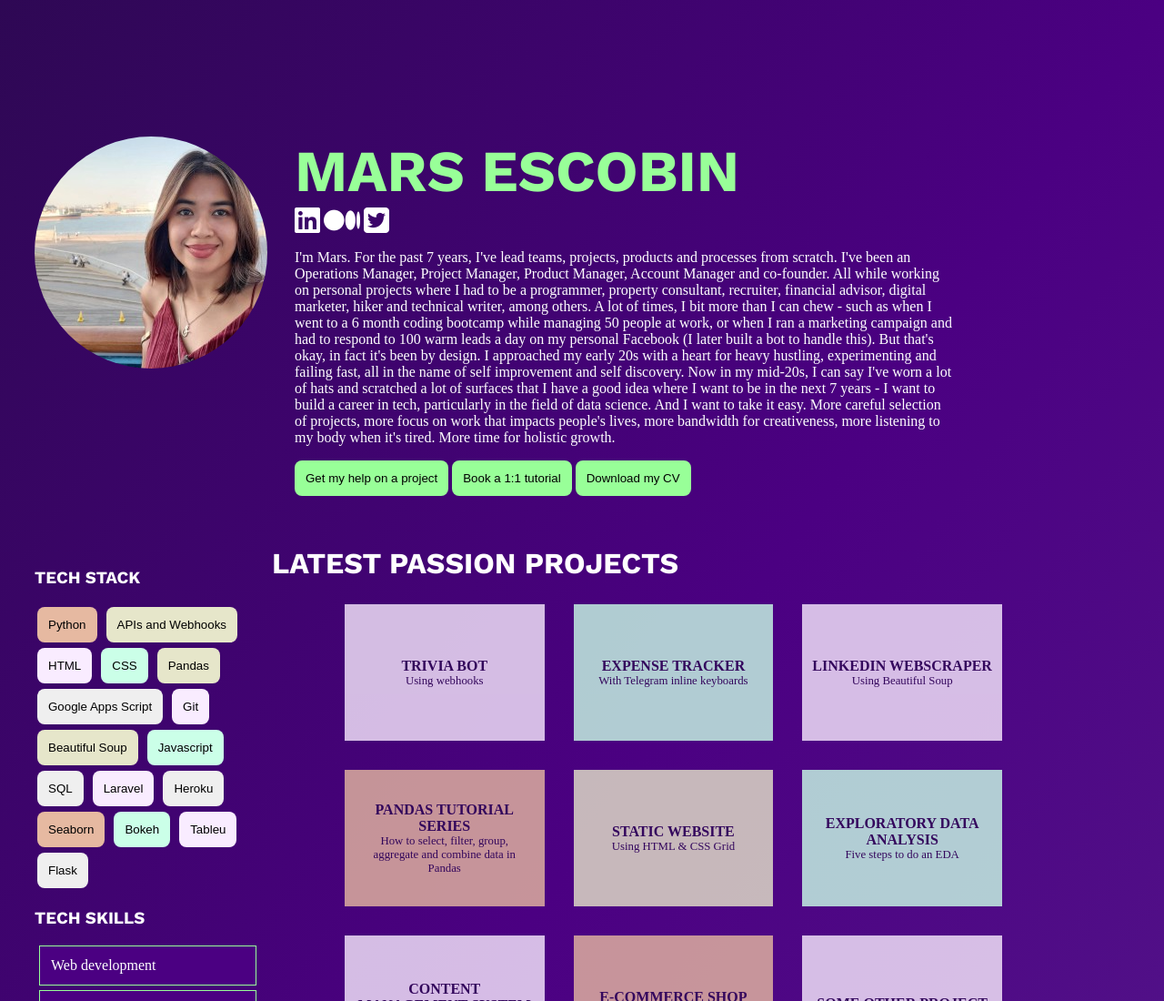
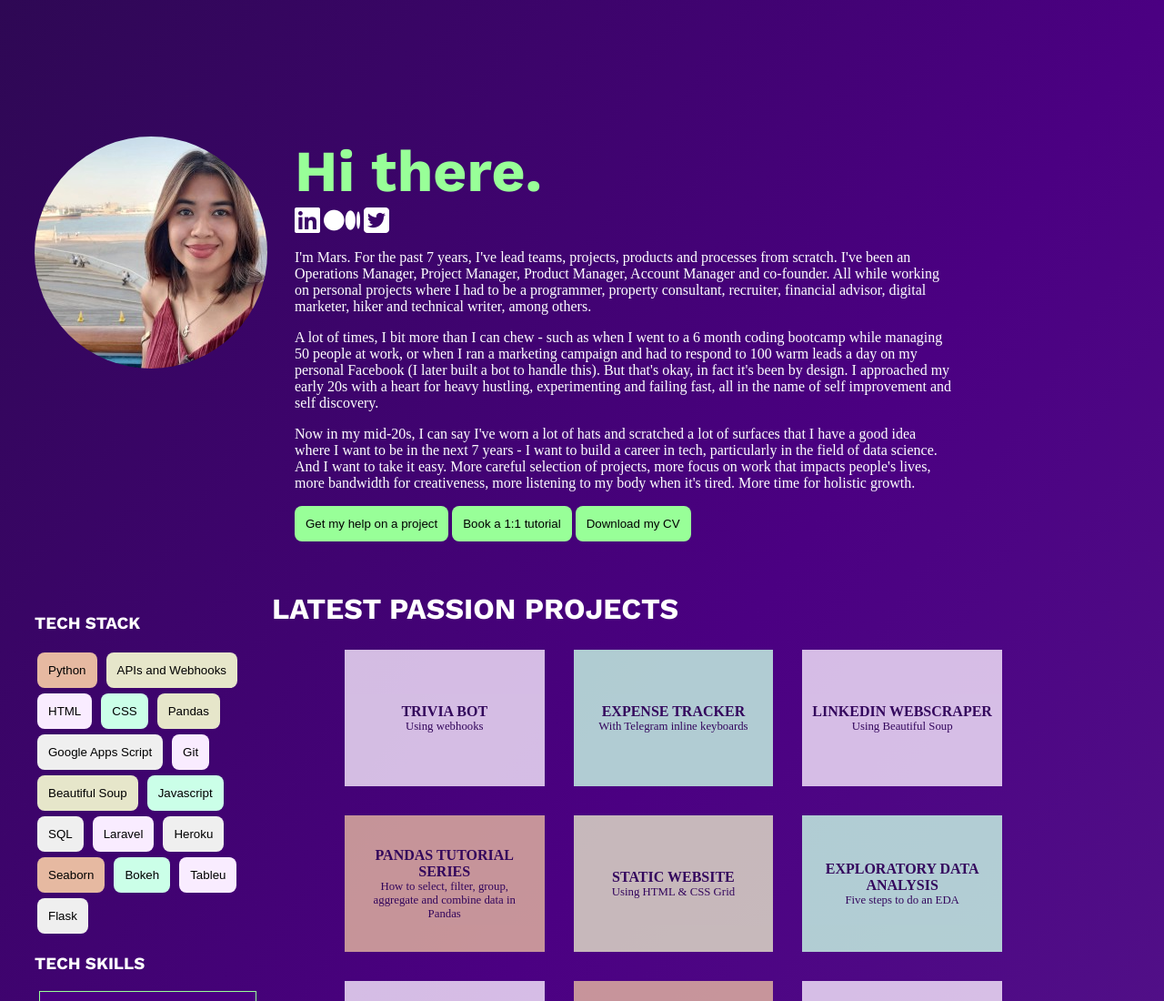
Before and after one commit to mariannetrizha/basic, a plain HTML site: page index.html in a window 1280 px wide. Shown: the top 1100 px of the page at 91% size. Drawn offline with nearby package versions, Linux system fonts and the light colour scheme.

Commit message:
Update index.html

```diff
--- a/index.html
+++ b/index.html
@@ -12,7 +12,7 @@
 	<header>
 		<img alt = "pic" src="pic.jpg">
 		<section>
-			<h1>MARS ESCOBIN</h1>
+			<h1>Hi there.</h1>
 				<div>
 
 					<i class="fab fa-linkedin fa-2x"></i>
@@ -20,12 +20,21 @@
 					<i class="fab fa-twitter-square fa-2x"></i>
 				</div>
 			<p>
-			I'm Mars. For the past 7 years, I've lead teams, projects, products and processes from scratch. I've been an Operations Manager, Project Manager, Product Manager, Account Manager and co-founder. All while working on personal projects where I had to be a programmer, property consultant, recruiter, financial advisor, digital marketer, hiker and technical writer, among others.
+			I'm Mars. For the past 7 years, I've lead teams, projects, products and processes from scratch.
+			I've been an Operations Manager, Project Manager, Product Manager, Account Manager and co-founder.
+			All while working on personal projects where I had to be a programmer, property consultant, recruiter,
+			financial advisor, digital marketer, hiker and technical writer, among others. </p>
 
- A lot of times, I bit more than I can chew - such as when I went to a 6 month coding bootcamp while managing 50 people at work, or when I ran a marketing campaign and had to respond to 100 warm leads a day on my personal Facebook (I later built a bot to handle this). But that's okay, in fact it's been by design. I approached my early 20s with a heart for heavy hustling, experimenting and failing fast, all in the name of self improvement and self discovery.
+			<p> A lot of times, I bit more than I can chew - such as when I went to a 6 month coding bootcamp while managing 50 people at work,
+			or when I ran a marketing campaign and had to respond to 100 warm leads a day on my personal Facebook (I later built a bot to handle this).
+			But that's okay, in fact it's been by design. I approached my early 20s with a heart for heavy hustling, experimenting and failing fast,
+			all in the name of self improvement and self discovery. </p>
 
-Now in my mid-20s, I can say I've worn a lot of hats and scratched a lot of surfaces that I have a good idea where I want to be in the next 7 years - I want to build a career in tech, particularly in the field of data science. And I want to take it easy. More careful selection of projects, more focus on work that impacts people's lives, more bandwidth for creativeness, more listening to my body when it's tired. More time for holistic growth.
-			</p>
+			<p> Now in my mid-20s, I can say I've worn a lot of hats and scratched a lot of surfaces that I have a good idea where I want to be
+			in the next 7 years - I want to build a career in tech, particularly in the field of data science. And I want to take it easy.
+			More careful selection of projects, more focus on work that impacts people's lives, more bandwidth for creativeness, more listening to my
+			body when it's tired. More time for holistic growth.</p>
+
 			<button>Get my help on a project</button>
 			<button >Book a 1:1 tutorial</button>
 			<button >Download my CV</button>
```
